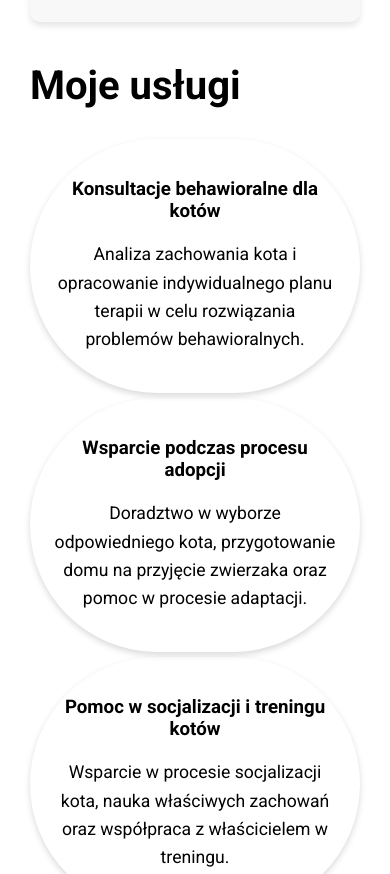
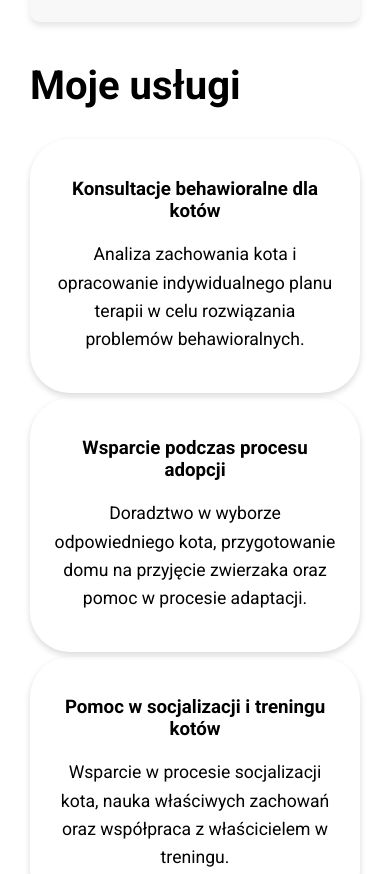
Before and after one commit to kociabehawiorystka/kociabehawiorystka.github.io, a plain HTML site: page index.html in a window 390 px wide. Shown: the part 1860-2734 px from the top of the page. Drawn offline with Linux system fonts and the light colour scheme.

Commit message:
Decrease border radius on service card
This way it looks better on mobile devices

```diff
--- a/styles.css
+++ b/styles.css
@@ -70,7 +70,7 @@ p {
 
 .service-card {
     box-shadow: 0 3px 6px rgba(0, 0, 0, 0.15);
-    border-radius:200px;
+    border-radius:40px;
     padding: 20px;
     text-align: center;
     transition: all 0.3s ease;
```
